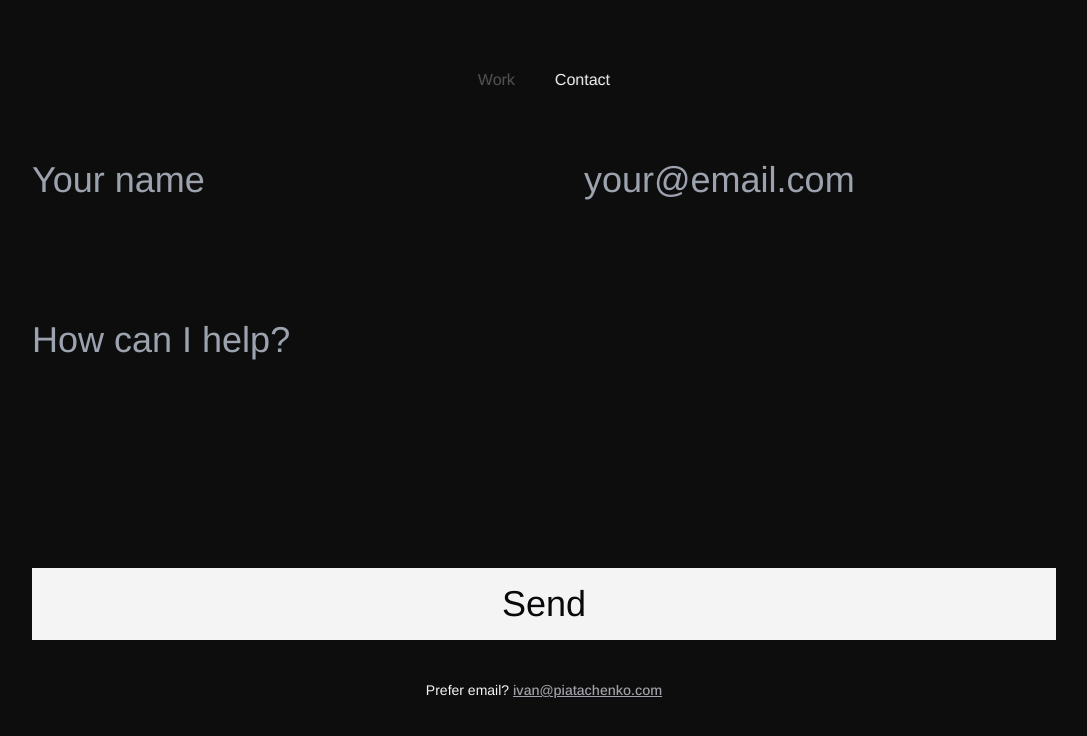
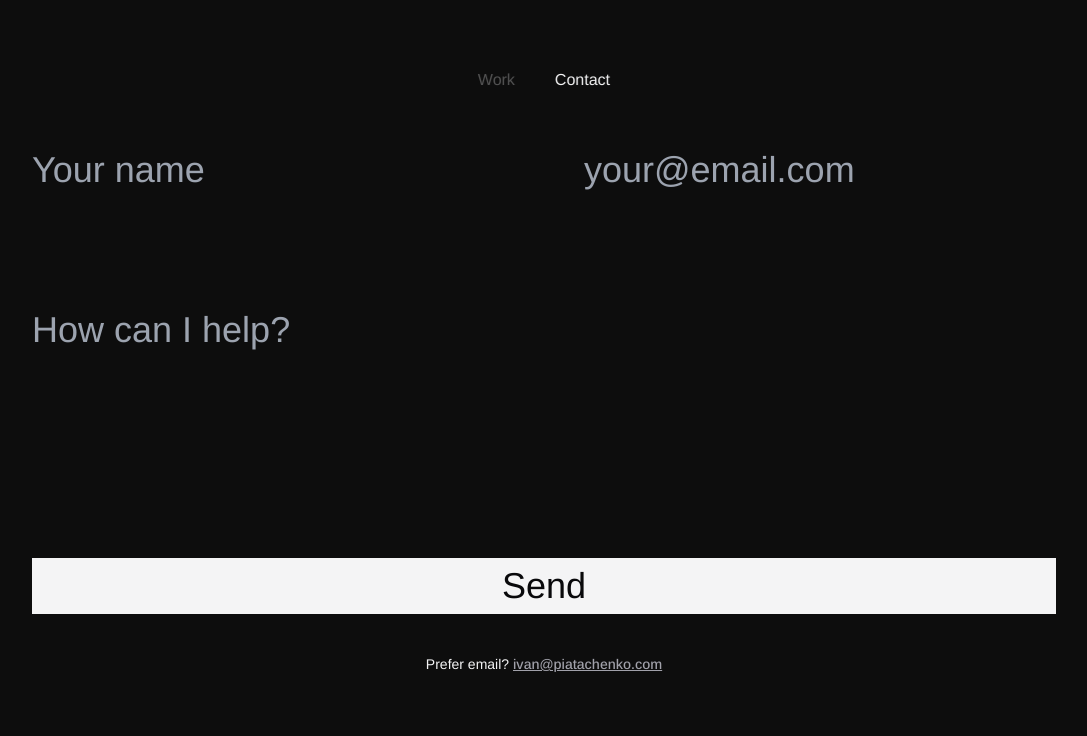
Before and after one commit to piatachenko/piatachenko, a Next.js app: page /contact in a window 1280 px wide. Shown: the top 736 px of the page, without its empty margins (96-1183 px from the left). Built offline with nearby package versions, Linux system fonts and the light colour scheme.

Commit message:
Upd sizes

```diff
--- a/src/pages/contact.tsx
+++ b/src/pages/contact.tsx
@@ -1,8 +1,13 @@
 import Head from "next/head";
+import { type FormEvent } from "react";
 import Input from "~/components/Input";
 import MainLayout from "~/layouts/MainLayout";
 
 export default function Contact() {
+  function handleSubmit(e: FormEvent) {
+    e.preventDefault();
+  }
+
   return (
     <>
       <Head>
@@ -11,15 +16,19 @@ export default function Contact() {
       </Head>
       <MainLayout page="Contact">
         <main>
-          <div className="flex min-h-screen items-center px-[2rem] py-[10rem] sm:px-[3rem] md:px-[7%] xl:px-[10%] 2xl:px-[13%]">
-            <form action="" className="w-full">
+          <div className="flex min-h-screen items-center px-[2rem] py-24 sm:px-[3rem] md:px-[7%] xl:px-[10%] 2xl:px-[13%]">
+            <form
+              onSubmit={handleSubmit}
+              className="w-full"
+              style={{ paddingTop: "min(2.5rem, 3vh)" }}
+            >
               <div className="gap-10 md:flex xl:gap-20 2xl:gap-24">
                 <Input placeholder="Your name" />
                 <Input placeholder="your@email.com" type="email" />
               </div>
               <Input placeholder="How can I help?" type="textarea" />
               <div className="flex flex-col justify-center mix-blend-difference">
-                <button className="bg-zinc-100 p-4 text-4xl text-zinc-950 outline-none ring-zinc-500 ring-offset-2 ring-offset-zinc-950 hover:cursor-pointer focus:ring-2">
+                <button className="bg-zinc-100 p-2 text-4xl text-zinc-950 outline-none ring-zinc-500 ring-offset-2 ring-offset-zinc-950 hover:cursor-pointer focus:ring-2">
                   Send
                 </button>
                 <div className="mx-auto mt-10 text-sm">
```
